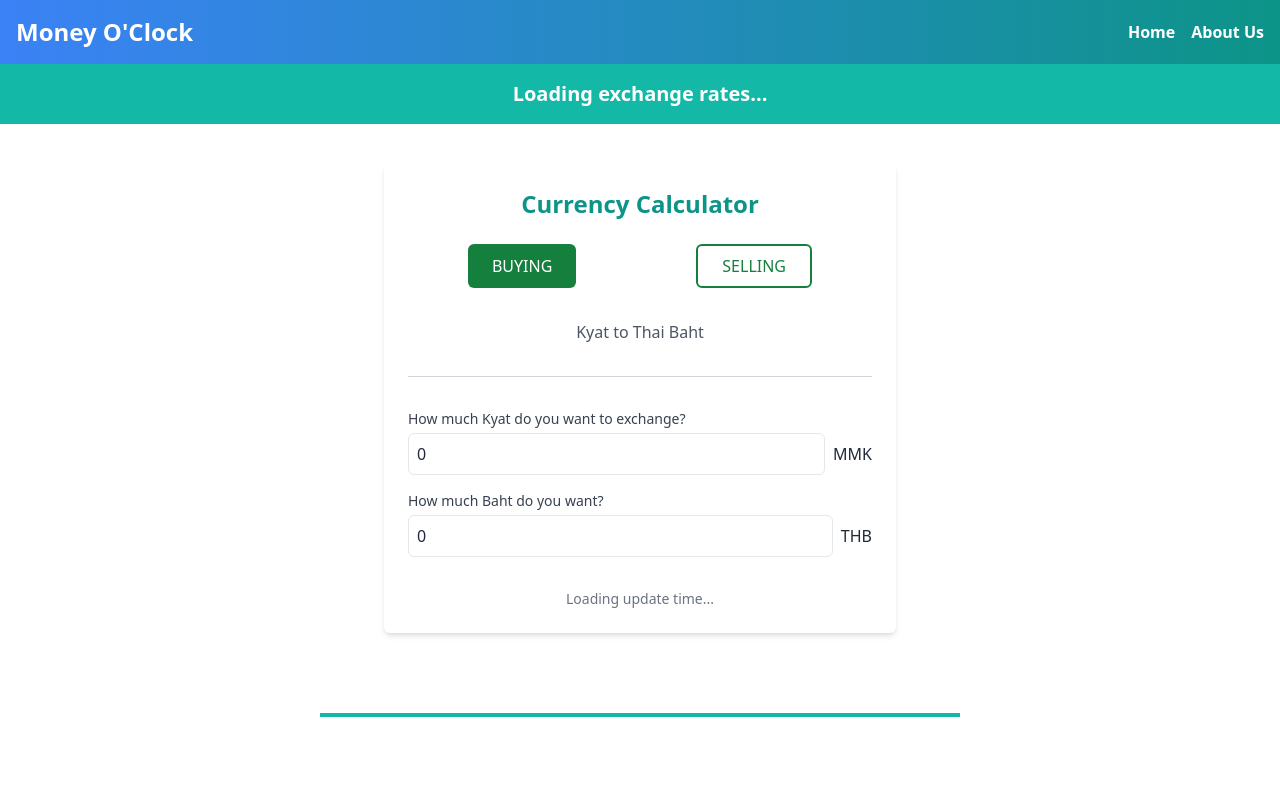
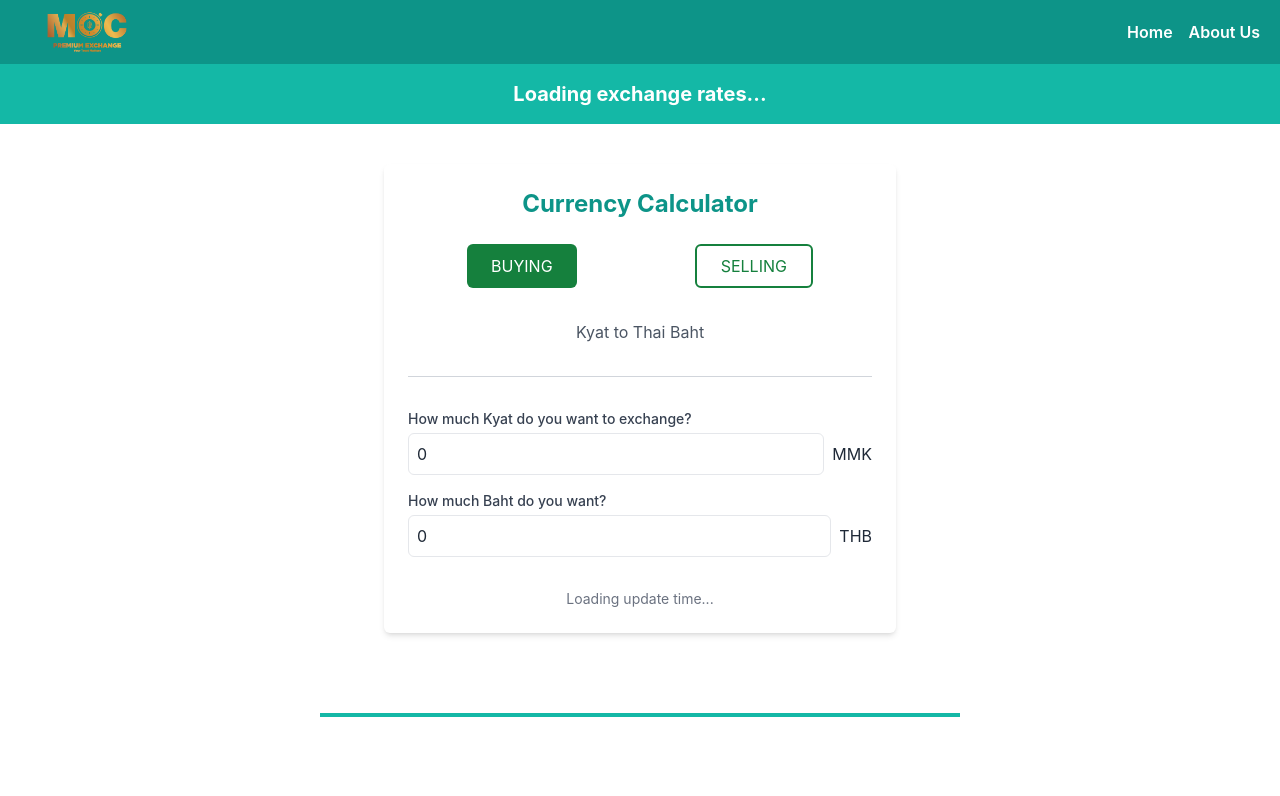
Before and after one commit to soungoolwin/moclock, a Vue app: page / in a window 1280 px wide. Shown: the top 796 px of the page. Built offline with nearby package versions, Linux system fonts and the light colour scheme; no server answers; the database is empty.

Commit message:
Add Logo at Navigation

```diff
--- a/src/App.vue
+++ b/src/App.vue
@@ -1,10 +1,18 @@
 <template>
-  <nav
-    class="bg-teal-600 p-4 bg-gradient-to-r from-blue-500 text-white font-sans shadow-md"
-  >
-    <div class="container mx-auto flex justify-between items-center">
-      <div class="text-2xl font-extrabold text-white">Money O'Clock</div>
-      <div class="space-x-4">
+  <nav class="bg-teal-600 text-white px-3 pr-5">
+    <div class="container mx-auto flex items-center justify-between h-16">
+      <!-- Logo Section -->
+      <div class="flex items-center">
+        <a href="/">
+          <img
+            src="../public/MOC-02.png"
+            alt="Money O'Clock Logo"
+            class="h-[150px] w-auto object-contain"
+        /></a>
+      </div>
+
+      <!-- Navigation Links -->
+      <div class="flex space-x-4">
         <router-link to="/" class="text-white font-semibold">Home</router-link>
         <router-link to="/about" class="text-white font-semibold"
           >About Us</router-link
--- a/tailwind.config.js
+++ b/tailwind.config.js
@@ -3,7 +3,11 @@ module.exports = {
   purge: ["./index.html", "./src/**/*.{vue,js,ts,jsx,tsx}"],
   content: ["./index.html", "./src/**/*.{vue,js,ts,jsx,tsx}"],
   theme: {
-    extend: {},
+    extend: {
+      fontFamily: {
+        sans: ["Inter", "sans-serif"],
+      },
+    },
   },
   plugins: [],
 };
```
Also changed, not shown: public/MOC-02.png (added).
